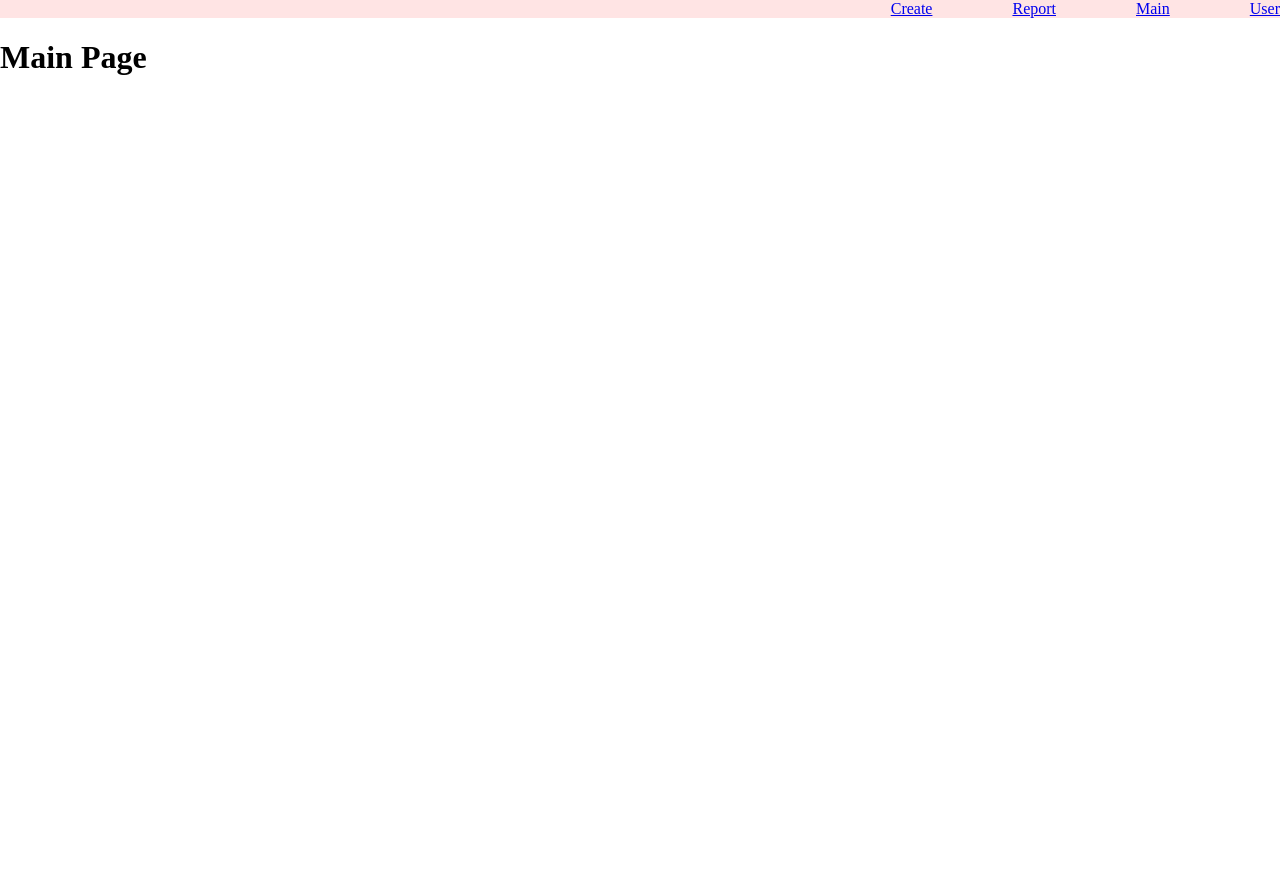
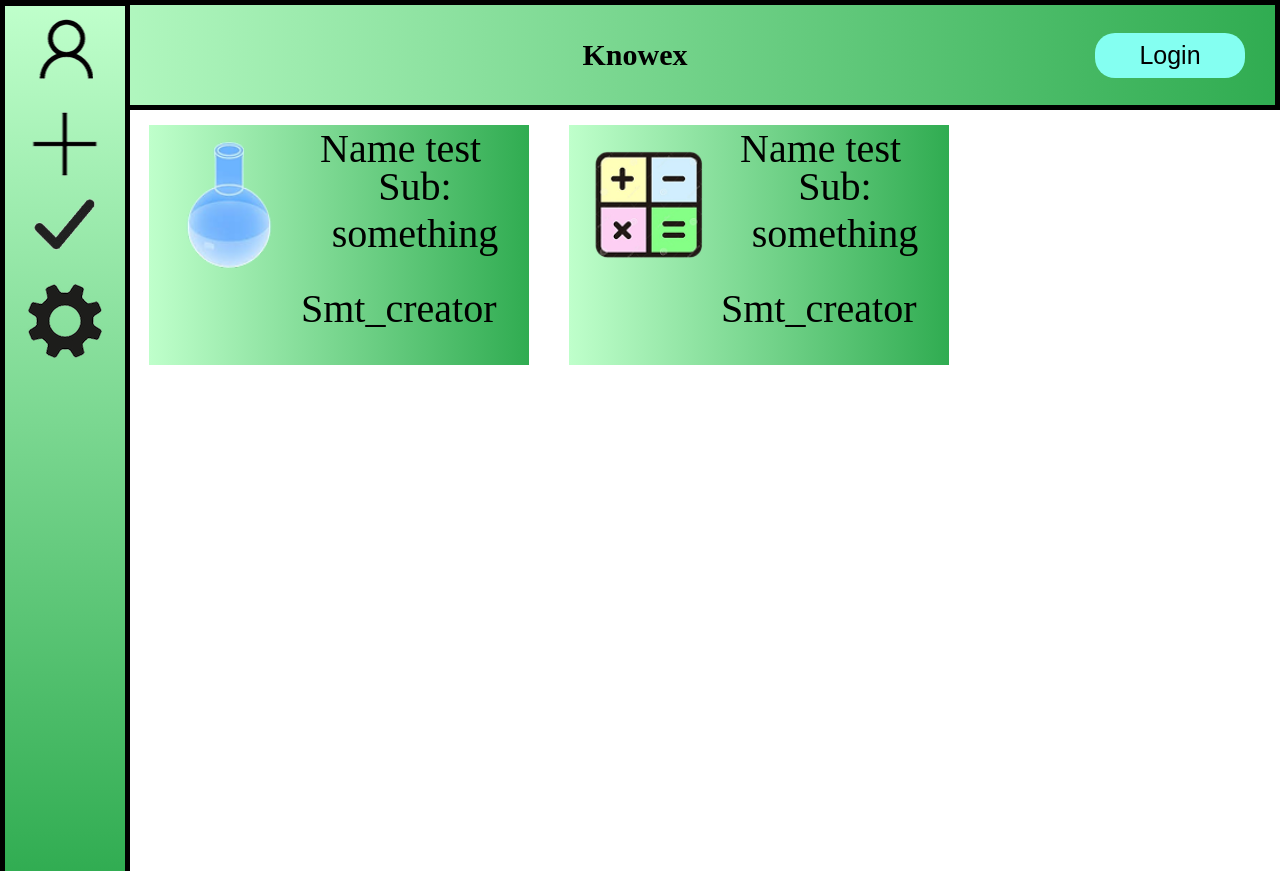
Before and after one commit to IllyaEpik/knowex, a Python web app: template main_app/templates/main.html in a window 1280 px wide. Run offline with Jinja, Linux system fonts and the light colour scheme; the template is opened without the code that fills it, so the values that code supplies are empty.

Commit message:
Work on main_app design

```diff
--- a/main_app/static/main.css
+++ b/main_app/static/main.css
@@ -0,0 +1,207 @@
+body {
+    overflow: hidden;
+    margin: 0;
+    padding: 0;
+}
+
+.left_panel {
+    border: 5px solid #000000;
+    width: 120px;
+    height: 100%;
+    display: flex;
+    flex-direction: column;
+    align-items: center;
+    background: linear-gradient(to bottom, #BFFFCB, #30AC51);
+    position: fixed;
+    top: 1;
+    z-index: 3;
+}
+
+.profile {
+    width: 55px;
+    height: 65px;
+    margin-top: 10px;
+    margin-bottom: 30px;
+    background-image: url('images/profile.png');
+    background-size: cover;
+    background-repeat: no-repeat;
+    background-position: center;
+    background-color: transparent;
+    border: none;
+    cursor: pointer;
+}
+
+.create {
+    width: 66px;
+    height: 66px;
+    margin-bottom: 20px;
+    background-image: url('images/create.png');
+    background-size: cover;
+    background-repeat: no-repeat;
+    background-position: center;
+    background-color: transparent;
+    border: none;
+    cursor: pointer;
+}
+
+.report {
+    width: 70px;
+    height: 60px;
+    margin-bottom: 10px;
+    background-image: url('images/report.png');
+    background-size: cover;
+    background-repeat: no-repeat;
+    background-position: center;
+    background-color: transparent;
+    border: none;
+    cursor: pointer;
+}
+
+.settings {
+    width: 108px;
+    height: 108px;
+    background-image: url('images/settings.png');
+    background-size: cover;
+    background-repeat: no-repeat;
+    background-position: center;
+    background-color: transparent;
+    border: none;
+    cursor: pointer;
+}
+
+.top_panel {
+    width: 100%;
+    height: 100px;
+    top: 0;
+    right: 0;
+    border: 5px solid #000000;
+    border-left: none;
+    display: flex;
+    align-items: center;
+    justify-content: center;
+    position: fixed;
+    background: linear-gradient(to right, #BFFFCB, #30AC51);
+    z-index: 2;
+}
+
+.name {
+    font-size: 30px;
+    color: #000000;
+    text-align: center;
+    position: absolute;
+}
+
+.login {
+    width: 150px;
+    height: 45px;
+    margin-right: 30px;
+    margin-left: auto;
+    margin-top: auto;
+    margin-bottom: auto;
+    background-color: #84FFF1;
+    border: none;
+    border-radius: 20px;
+    cursor: pointer;
+    font-size: 25px;
+    text-align: center;
+}
+
+.content {
+    width: calc(100% - 135px);
+    height: calc(100% - 110px);
+    box-sizing: border-box;
+    position: absolute;
+    border: none;
+    top: 110px;
+    left: 120px;
+    margin-left: 9px;
+    padding: 10px;
+    padding-top: 5px;
+    overflow: auto;
+    display: flex;
+    flex-wrap: wrap;
+    gap: 20px;
+    justify-content: flex-start;
+    align-items: flex-start;
+}
+
+.content::-webkit-scrollbar {
+    width: 10px;
+    background: transparent;
+}
+
+.content::-webkit-scrollbar-thumb {
+    background: #0f800b;
+    border-radius: 15px;
+}
+
+.content::-webkit-scrollbar-thumb:hover {
+    background: #01c52c;
+}
+
+.block1 {
+    width: 380px;
+    height: 240px;
+    background: linear-gradient(to right, #BFFFCB, #30AC51);
+    margin: 10px;
+    position: relative;
+}
+
+.block_img1{
+    width: 160px;
+    height: 160px;
+    background-image: url('images/icon_test/chemistry.png');
+    background-size: cover;
+    background-repeat: no-repeat;
+    background-position: top left;
+    background-attachment: local;
+}
+
+.block_name{
+    position: absolute;
+    top: 0px;
+    left: 45%;
+    max-width: 100%;
+    box-sizing: border-box;
+    font-size: 40px;
+    color: #000000;
+}
+
+.subject_block{
+    position: absolute;
+    top: 38px;
+    left: 40%;
+    max-width: 100%;
+    box-sizing: border-box;
+    font-size: 40px;
+    color: #000000;
+    text-align: center;
+}
+
+.block_nick{
+    position: absolute;
+    left: 40%;
+    max-width: 50%;
+    box-sizing: border-box;
+    font-size: 40px;
+    color: #000000;
+    text-align: center;
+}
+
+.block2{
+    width: 380px;
+    height: 240px;
+    background: linear-gradient(to right, #BFFFCB, #30AC51);
+    margin: 10px;
+    position: relative;
+}
+
+.block_img2 {
+    width: 160px;
+    height: 160px;
+    background-image: url('images/icon_test/math.png');
+    background-size: cover;
+    background-repeat: no-repeat;
+    background-position: top left;
+    background-attachment: local;
+}
--- a/main_app/templates/main.html
+++ b/main_app/templates/main.html
@@ -2,8 +2,37 @@
 
 {% block title %} Main page {% endblock %}
 
-{% block head %}  {% endblock %}
+{% block head %}
+<link rel="stylesheet" href="{{ url_for('main.static', filename='main.css') }}">
+{% endblock %}
+
 
 {% block content %}
-<h1>Main Page</h1>
+<div class="main_container">
+    <div class="left_panel">
+        <button class="profile"></button>
+        <button class="create"></button>
+        <button class="report"></button>
+        <button class="settings"></button>
+    </div>
+    <div class="top_panel">
+        <button class="login">Login</button>
+        <h1 class="name">Knowex</h1>
+    </div>
+    <div class="content">
+        <div class="block1">
+            <div class="block_img1"></div>
+            <div class="block_name">Name test</div>
+            <div class="subject_block">Sub: something</div>
+            <div class="block_nick">Smt_creator</div>
+        </div>
+
+        <div class="block2">
+            <div class="block_img2"></div>
+            <div class="block_name">Name test</div>
+            <div class="subject_block">Sub: something</div>
+            <div class="block_nick">Smt_creator</div>
+        </div>
+    </div>
+</div>
 {% endblock %}
```
Also changed, not shown: main_app/static/images/Background.png (added), main_app/static/images/create.png (added), main_app/static/images/icon_test/chemistry.png (added), main_app/static/images/icon_test/eng.png (added), main_app/static/images/icon_test/math.png (added), main_app/static/images/icon_test/physic.png (added), main_app/static/images/icon_test/python.png (added), main_app/static/images/icon_test/ukr.png (added), main_app/static/images/profile.png (added), main_app/static/images/report.png (added), main_app/static/images/settings.png (added).
